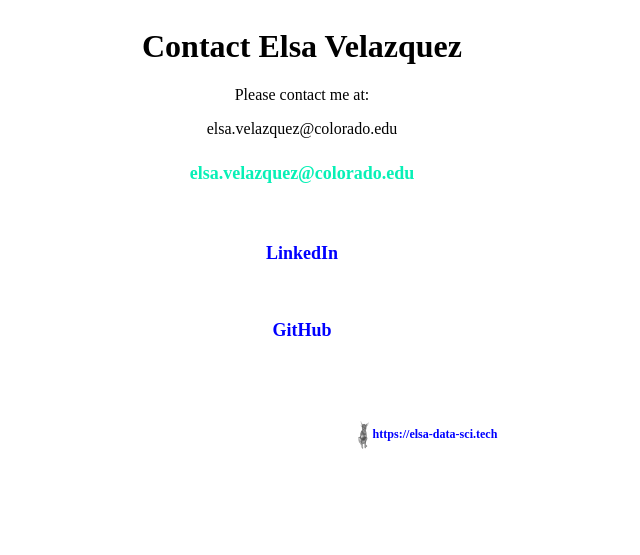
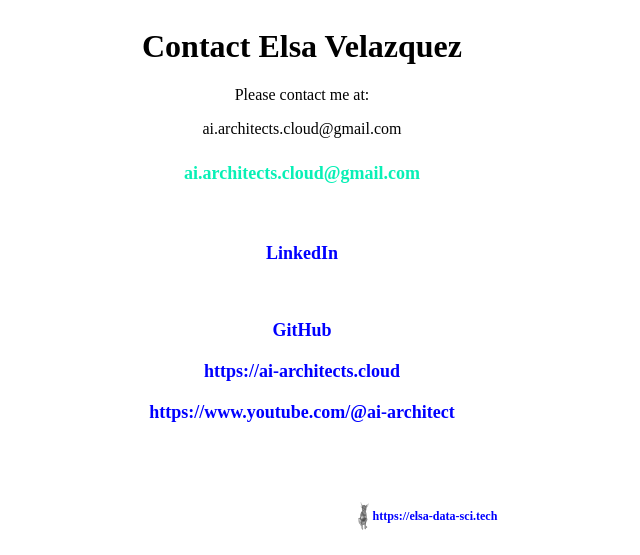
Before and after one commit to elsaVelazquez/faster-pet-adoption-app, a Flask app: page /contact in a window 1280 px wide. Shown: the part 255-810 px from the top of the page, without its empty margins (346-986 px from the left). Before the commit the page ends 704 px from the top, so only its background shows below. Run offline with Flask 2, Linux system fonts and the light colour scheme; parts of the project's set-up code (start-up, migrations or seed data) failed here and were passed over; some libraries are stand-ins or nearby versions.

Commit message:
chore: add explanations and update contact info

```diff
--- a/app/templates/contact.html
+++ b/app/templates/contact.html
@@ -283,11 +283,14 @@ A:hover { COLOR: #e9e9f5; TEXT-DECORATION: underline; font-weight: normal }
   <div class="starter-template">
     <h1>Contact Elsa Velazquez</h1>
     <p class="lead">Please contact me at:</p>
-    elsa.velazquez@colorado.edu
-    <h2 style="color:black "><a href="mailto:elsa.velazquez@colorado.edu">elsa.velazquez@colorado.edu</a></h2>
+    ai.architects.cloud@gmail.com
+    <h2 style="color:black "><a href="mailto:ai.architects.cloud@gmail.com">ai.architects.cloud@gmail.com</a></h2>
 
 <br>    <h3><a style="color:blue " href="https://www.linkedin.com/in/elsa-data-sci/" target="_blank">LinkedIn</a> </h3>
    <p></p><br> <h3><a style="color:blue "href="https://github.com/elsaVelazquez/faster-pet-adoption-app" target="_blank">GitHub</a> </h3>
+   <h3><a style="color:blue " href="https://ai-architects.cloud" target="_blank">https://ai-architects.cloud</a> </h3>
+  <h3><a style="color:blue " href="https://www.youtube.com/@ai-architect" target="_blank">https://www.youtube.com/@ai-architect</a> </h3>
+
    <br>
    <br>
   </div>
```
Also changed, not shown: app/templates/predict.html (+6 -2 lines).
